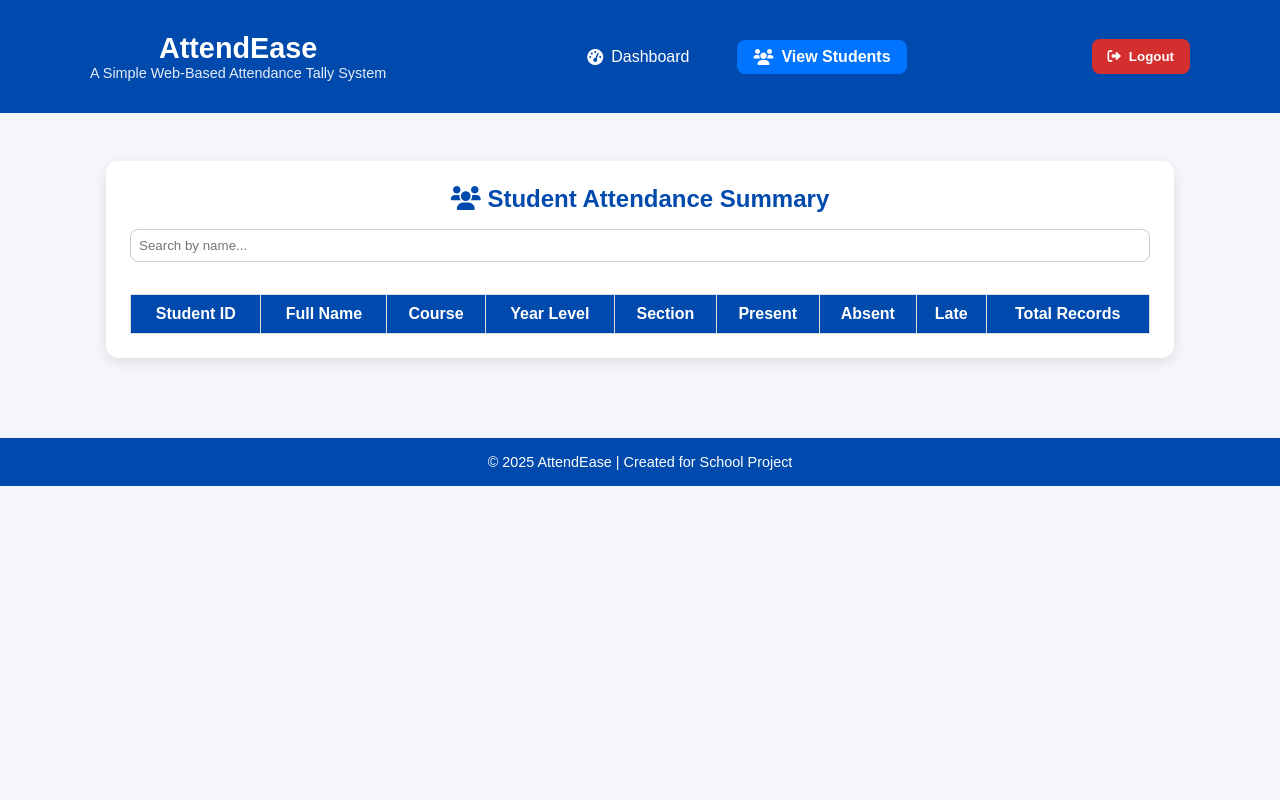
After one commit to Wacky-sama/AttendEase, a PHP site: page /view-students.html in a window 1280 px wide. The commit adds this page. Run offline with PHP 8.4, Linux system fonts and the light colour scheme; lists and menus that the app fills with data are empty.

Commit message:
feat: added nav bar contents

```diff
--- /dev/null
+++ b/frontend/js/view-students.js
@@ -0,0 +1,88 @@
+document.addEventListener("DOMContentLoaded", () => {
+  const tableBody = document.querySelector("#studentsTable tbody");
+  const searchInput = document.getElementById("searchInput");
+
+  async function loadStudentSummaries() {
+    document.getElementById("loading").style.display = "block";
+    try {
+      // Fetch students
+      const studentsResponse = await fetch("../backend/api/fetch_students.php");
+      const students = await studentsResponse.json();
+
+      // Fetch all attendance records
+      const attendanceResponse = await fetch("../backend/api/admin_view_attendance.php");
+      const attendanceResult = await attendanceResponse.json();
+      const records = attendanceResult.data || [];
+
+      // Aggregate data per student
+      const summaries = {};
+      students.forEach(student => {
+        summaries[student.student_id] = {
+          ...student,
+          present: 0,
+          absent: 0,
+          late: 0,
+          total: 0
+        };
+      });
+
+      records.forEach(record => {
+        if (summaries[record.student_id]) {
+          summaries[record.student_id].total++;
+          if (record.status === "Present") summaries[record.student_id].present++;
+          else if (record.status === "Absent") summaries[record.student_id].absent++;
+          else if (record.status === "Late") summaries[record.student_id].late++;
+        }
+      });
+
+      // Render table
+      tableBody.innerHTML = "";
+      Object.values(summaries).forEach(summary => {
+        const row = document.createElement("tr");
+        row.innerHTML = `
+          <td>${summary.student_id}</td>
+          <td>${summary.full_name}</td>
+          <td>${summary.course}</td>
+          <td>${summary.year_level}</td>
+          <td>${summary.section}</td>
+          <td>${summary.present}</td>
+          <td>${summary.absent}</td>
+          <td>${summary.late}</td>
+          <td>${summary.total}</td>
+        `;
+        tableBody.appendChild(row);
+      });
+
+      // Search functionality
+      searchInput.addEventListener("input", (e) => {
+        const query = e.target.value.toLowerCase();
+        const rows = document.querySelectorAll("#studentsTable tbody tr");
+        rows.forEach(row => {
+          const name = row.cells[1].textContent.toLowerCase();
+          row.style.display = name.includes(query) ? "" : "none";
+        });
+      });
+
+    } catch (error) {
+      console.error("Error loading student summaries:", error);
+      alert("Failed to load data.");
+    } finally {
+      document.getElementById("loading").style.display = "none";
+    }
+  }
+
+  document.getElementById("logoutBtn").addEventListener("click", async () => {
+    if (confirm("Are you sure you want to log out?")) {
+      const response = await fetch("../backend/api/logout.php", { method: "POST", headers: { "Content-Type": "application/json" } });
+      const result = await response.json();
+      if (result.success) {
+        alert(result.message);
+        window.location.href = "login.html";
+      } else {
+        alert("Logout failed. Please try again.");
+      }
+    }
+  });
+
+  loadStudentSummaries();
+});
--- a/frontend/styles/admin-dashboard.css
+++ b/frontend/styles/admin-dashboard.css
@@ -54,26 +54,6 @@ h2 {
   color: var(--primary);
   margin-bottom: 1rem;
   text-align: center;
-}
-
-.logout-btn {
-  position: absolute;
-  right: 0;
-  top: 50%;
-  transform: translateY(-50%);
-  background: #d32f2f;
-  color: white;
-  border: none;
-  border-radius: 8px;
-  padding: 10px 16px;
-  cursor: pointer;
-  font-weight: 600;
-  transition: 0.3s ease;
-}
-
-.logout-btn:hover {
-  background: #b71c1c;
-  box-shadow: 0 0 8px rgba(255, 0, 0, 0.5);
 }
 
 .card {
@@ -185,3 +165,105 @@ form button[type="submit"]:hover {
   table { font-size: 0.9rem; }
   table th, table td { padding: 8px; }
 }
+
+.navbar {
+  background: var(--primary);
+  color: white;
+  padding: 1rem 0;
+  position: relative;
+}
+
+.navbar {
+  max-width: 1100px;
+  margin: 0 auto;
+  display: flex;
+  align-items: center;
+  justify-content: space-between;
+  flex-wrap: wrap;
+}
+
+.navbar-brand .brand-link {
+  text-decoration: none;
+  color: white;
+  text-align: left;
+}
+
+.navbar-brand h1 {
+  font-size: 1.8rem;
+  margin: 0;
+}
+
+.navbar-brand p {
+  font-size: 0.9rem;
+  opacity: 0.9;
+  margin: 0;
+}
+
+.navbar-nav {
+  display: flex;
+  list-style: none;
+  margin: 0;
+  padding: 0;
+  gap: 2rem;
+}
+
+.navbar-nav .nav-link {
+  color: white;
+  text-decoration: none;
+  font-weight: 500;
+  padding: 0.5rem 1rem;
+  border-radius: 8px;
+  transition: background 0.3s ease;
+  display: flex;
+  align-items: center;
+  gap: 0.5rem;
+}
+
+.navbar-nav .nav-link:hover {
+  background: rgba(255, 255, 255, 0.1);
+}
+
+.navbar-nav .nav-link.active {
+  background: var(--accent);
+  font-weight: 600;
+}
+
+.navbar-actions {
+  display: flex;
+  align-items: center;
+}
+
+.logout-btn {
+  background: #d32f2f;
+  color: white;
+  border: none;
+  border-radius: 8px;
+  padding: 10px 16px;
+  cursor: pointer;
+  font-weight: 600;
+  transition: 0.3s ease;
+  display: flex;
+  align-items: center;
+  gap: 0.5rem;
+}
+
+.logout-btn:hover {
+  background: #b71c1c;
+  box-shadow: 0 0 8px rgba(255, 0, 0, 0.5);
+}
+
+/* Responsive adjustments */
+@media (max-width: 768px) {
+  .navbar {
+    flex-direction: column;
+    text-align: center;
+  }
+  .navbar-nav {
+    flex-direction: column;
+    gap: 1rem;
+    margin: 1rem 0;
+  }
+  .navbar-actions {
+    margin-top: 1rem;
+  }
+}
--- /dev/null
+++ b/frontend/view-students.html
@@ -0,0 +1,62 @@
+<!DOCTYPE html>
+<html lang="en">
+  <head>
+    <meta charset="UTF-8" />
+    <meta name="viewport" content="width=device-width, initial-scale=1.0" />
+    <title>View Students | AttendEase</title>
+    <link rel="stylesheet" href="styles/admin-dashboard.css" />
+    <link rel="stylesheet" href="styles/table.css" />
+    <link rel="stylesheet" href="https://cdnjs.cloudflare.com/ajax/libs/font-awesome/6.0.0/css/all.min.css" />
+  </head>
+  <body>
+    <header>
+      <nav class="navbar">
+        <div class="navbar-brand">
+          <a href="admin.html" class="brand-link">
+            <h1>AttendEase</h1>
+            <p>A Simple Web-Based Attendance Tally System</p>
+          </a>
+        </div>
+        <ul class="navbar-nav">
+          <li><a href="admin.html" class="nav-link"><i class="fas fa-tachometer-alt"></i> Dashboard</a></li>
+          <li><a href="view-students.html" class="nav-link active"><i class="fas fa-users"></i> View Students</a></li>
+        </ul>
+        <div class="navbar-actions">
+          <button id="logoutBtn" class="logout-btn">
+            <i class="fas fa-sign-out-alt"></i> Logout
+          </button>
+        </div>
+      </nav>
+    </header>
+
+    <main>
+      <section class="table-section">
+        <h2><i class="fas fa-users"></i> Student Attendance Summary</h2>
+        <input type="text" id="searchInput" placeholder="Search by name..." style="width: 100%; padding: 8px; margin-bottom: 1rem; border: 1px solid #ccc; border-radius: 8px;">
+        <div id="loading" style="display: none;">Loading...</div>
+        <table id="studentsTable">
+          <thead>
+            <tr>
+              <th>Student ID</th>
+              <th>Full Name</th>
+              <th>Course</th>
+              <th>Year Level</th>
+              <th>Section</th>
+              <th>Present</th>
+              <th>Absent</th>
+              <th>Late</th>
+              <th>Total Records</th>
+            </tr>
+          </thead>
+          <tbody></tbody>
+        </table>
+      </section>
+    </main>
+
+    <footer>
+      <p>© 2025 AttendEase | Created for School Project</p>
+    </footer>
+
+    <script src="js/view-students.js"></script>
+  </body>
+</html>
```
Also changed, not shown: backend/api/student_summaries.php (added, +24 -0 lines), frontend/admin.html (+46 -41 lines).
